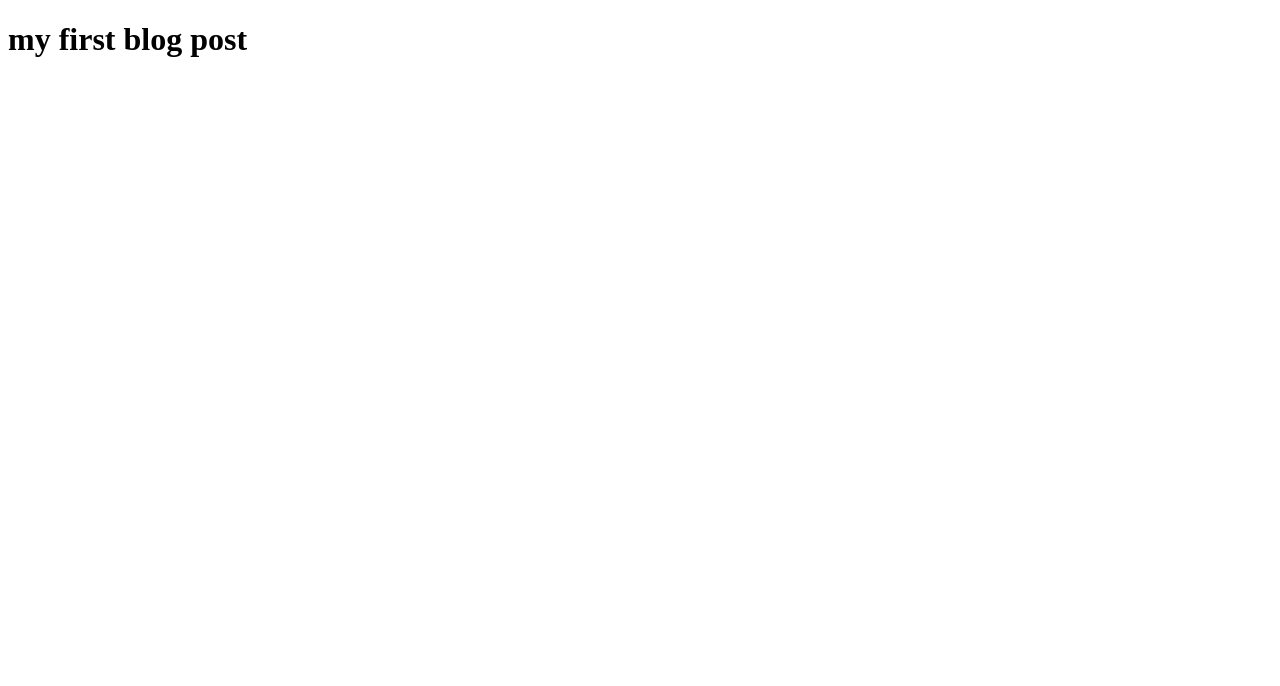
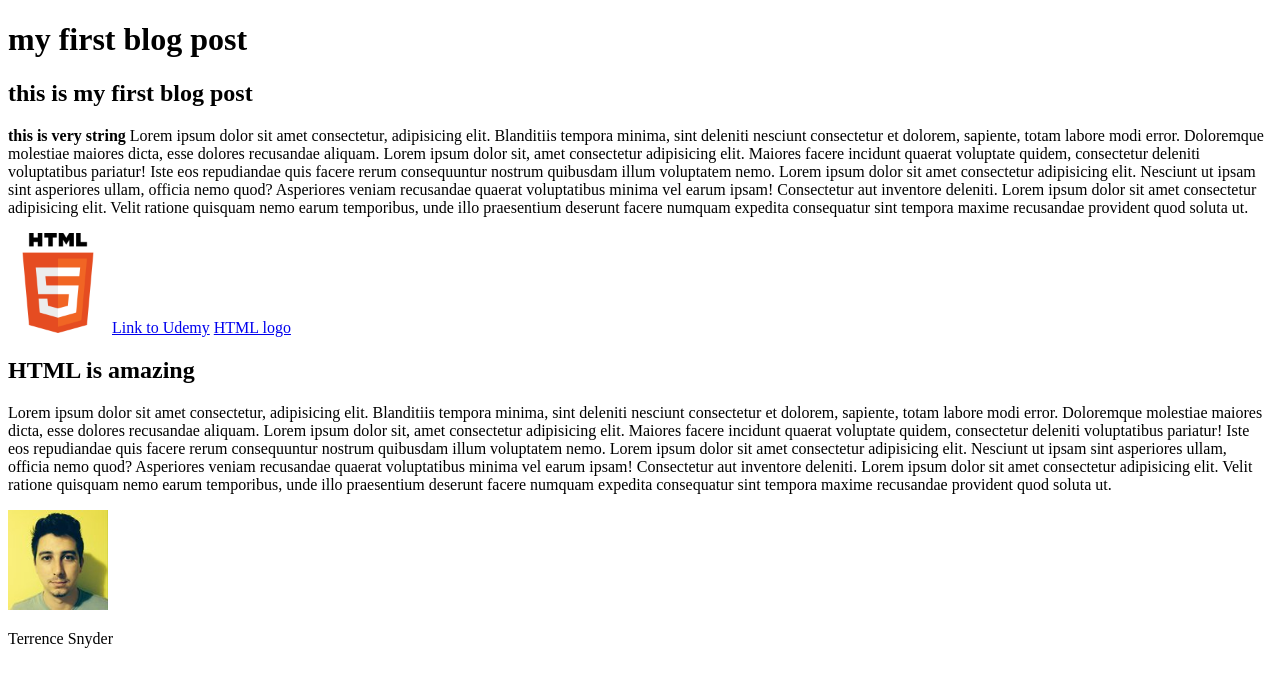
Before and after one commit to rsgillit/htmlcss, a plain HTML site: page firstblogpost/index.html in a window 1280 px wide. Drawn offline with Linux system fonts and the light colour scheme.

Commit message:
first commit1

```diff
--- a/firstblogpost/index.html
+++ b/firstblogpost/index.html
@@ -6,5 +6,29 @@
     </head>
     <body>
         <h1>my first blog post</h1>
+        <h2>this is my first blog post</h2>
+        <p>
+            <strong>this is very string</strong>
+            Lorem ipsum dolor sit amet consectetur, adipisicing elit. Blanditiis tempora minima, sint deleniti nesciunt consectetur et dolorem, sapiente, totam labore modi error. Doloremque molestiae maiores dicta, esse dolores recusandae aliquam.
+            Lorem ipsum dolor sit, amet consectetur adipisicing elit. Maiores facere incidunt quaerat voluptate quidem, consectetur deleniti voluptatibus pariatur! Iste eos repudiandae quis facere rerum consequuntur nostrum quibusdam illum voluptatem nemo.
+            Lorem ipsum dolor sit amet consectetur adipisicing elit. Nesciunt ut ipsam sint asperiores ullam, officia nemo quod? Asperiores veniam recusandae quaerat voluptatibus minima vel earum ipsam! Consectetur aut inventore deleniti.
+            Lorem ipsum dolor sit amet consectetur adipisicing elit. Velit ratione quisquam nemo earum temporibus, unde illo praesentium deserunt facere numquam expedita consequatur sint tempora maxime recusandae provident quod soluta ut.
+
+
+        </p>
+        <img src="images/1200px-HTML5_logo_and_wordmark.svg.png" width="100px" height="100px" alt="HTML5 logo">
+        <a href="http://udemy.com" target="_blank" title="Link to Udemy">Link to Udemy</a>
+        <a href="images/1200px-HTML5_logo_and_wordmark.svg.png" target="_blank">HTML logo</a>
+        <h2>HTML is amazing</h2>
+        <p>
+                Lorem ipsum dolor sit amet consectetur, adipisicing elit. Blanditiis tempora minima, sint deleniti nesciunt consectetur et dolorem, sapiente, totam labore modi error. Doloremque molestiae maiores dicta, esse dolores recusandae aliquam.
+                Lorem ipsum dolor sit, amet consectetur adipisicing elit. Maiores facere incidunt quaerat voluptate quidem, consectetur deleniti voluptatibus pariatur! Iste eos repudiandae quis facere rerum consequuntur nostrum quibusdam illum voluptatem nemo.
+                Lorem ipsum dolor sit amet consectetur adipisicing elit. Nesciunt ut ipsam sint asperiores ullam, officia nemo quod? Asperiores veniam recusandae quaerat voluptatibus minima vel earum ipsam! Consectetur aut inventore deleniti.
+                Lorem ipsum dolor sit amet consectetur adipisicing elit. Velit ratione quisquam nemo earum temporibus, unde illo praesentium deserunt facere numquam expedita consequatur sint tempora maxime recusandae provident quod soluta ut.
+
+
+            </p>
+            <img src="images/auther.jpg" width="100px" height="100px" alt="Terrence Snyder">
+            <p>Terrence Snyder</p>
     </body>
 </html>
```
Also changed, not shown: firstblogpost/images/1200px-HTML5_logo_and_wordmark.svg.png (added), firstblogpost/images/auther.jpg (added).
